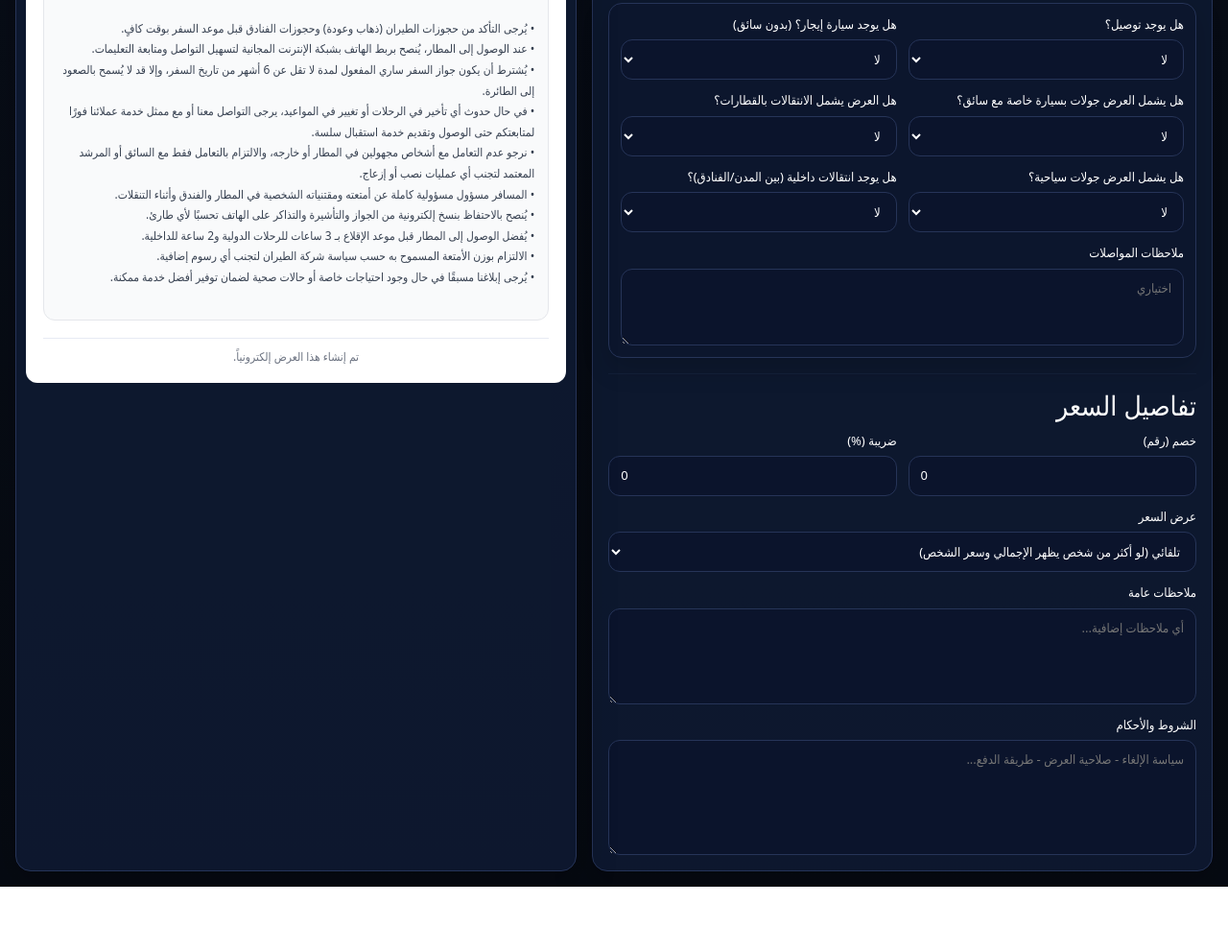
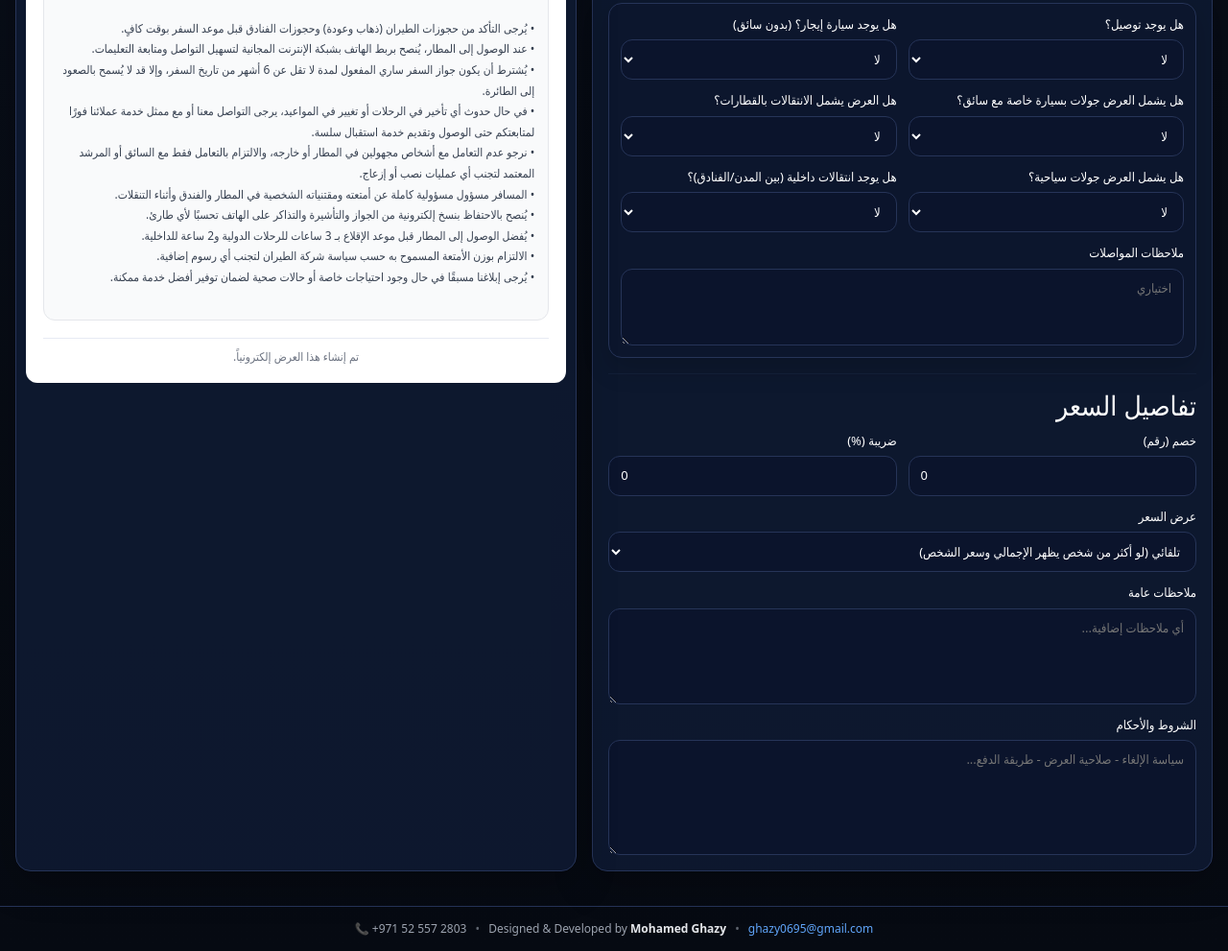
Before and after one commit to ghazy142/Freelance_project, a plain HTML site: page index.html in a window 1280 px wide. Shown: the part 1646-2637 px from the top of the page at 96% size. Before the commit the page ends 2570 px from the top, so only its background shows below. Drawn offline with nearby package versions, Linux system fonts and the light colour scheme; no server answers.

Commit message:
add a footer with my name

```diff
--- a/index.html
+++ b/index.html
@@ -628,5 +628,15 @@
   </div>
 </template>
 
+
+<footer class="siteCredit">
+  <span>Designed & Developed by</span>
+  <strong>Mohamed Ghazy</strong>
+  <span class="sep">•</span>
+  <a href="mailto:ghazy0695@gmail.com">ghazy0695@gmail.com</a>
+  <span class="sep">•</span>
+  <span class="ltr">📞 +971 52 557 2803</span>
+</footer>
+
 </body>
 </html>
--- a/style.css
+++ b/style.css
@@ -565,3 +565,42 @@ hr{
   background: #f8fafc;
   padding: 6px;
 }
+
+
+/* ===== Website Credit ===== */
+.siteCredit{
+  margin-top: 20px;
+  padding: 14px 10px;
+  text-align: center;
+  font-size: 12px;
+  color: #9ca3af;
+  border-top: 1px solid var(--line);
+}
+
+.siteCredit strong{
+  color: #e5e7eb;
+  font-weight: 700;
+}
+
+.siteCredit a{
+  color: #60a5fa;
+  text-decoration: none;
+  font-weight: 500;
+}
+
+.siteCredit a:hover{
+  text-decoration: underline;
+}
+
+.siteCredit .sep{
+  margin: 0 6px;
+  opacity: .6;
+}
+
+/* 📱 Mobile */
+@media (max-width: 768px){
+  .siteCredit{
+    font-size: 11px;
+    line-height: 1.8;
+  }
+}
```
